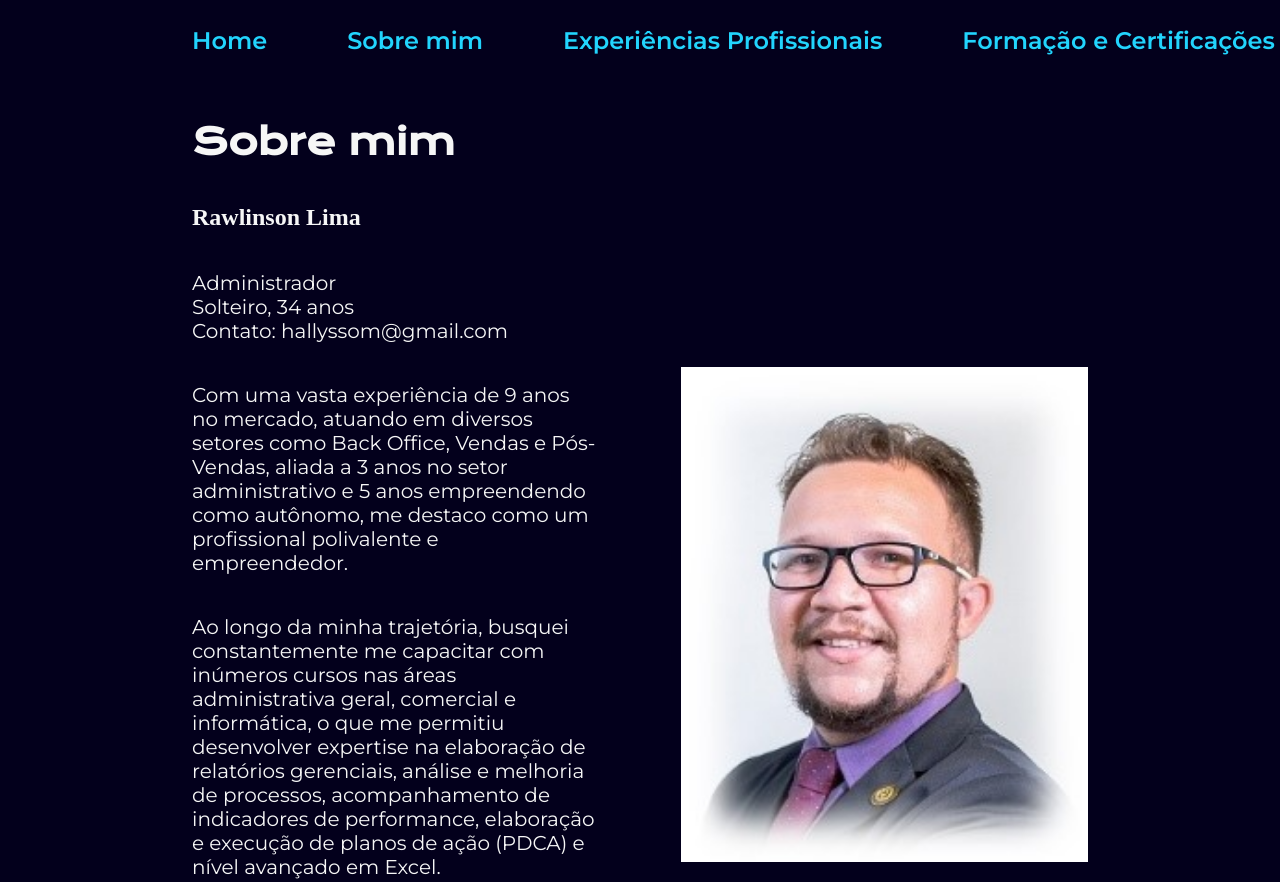
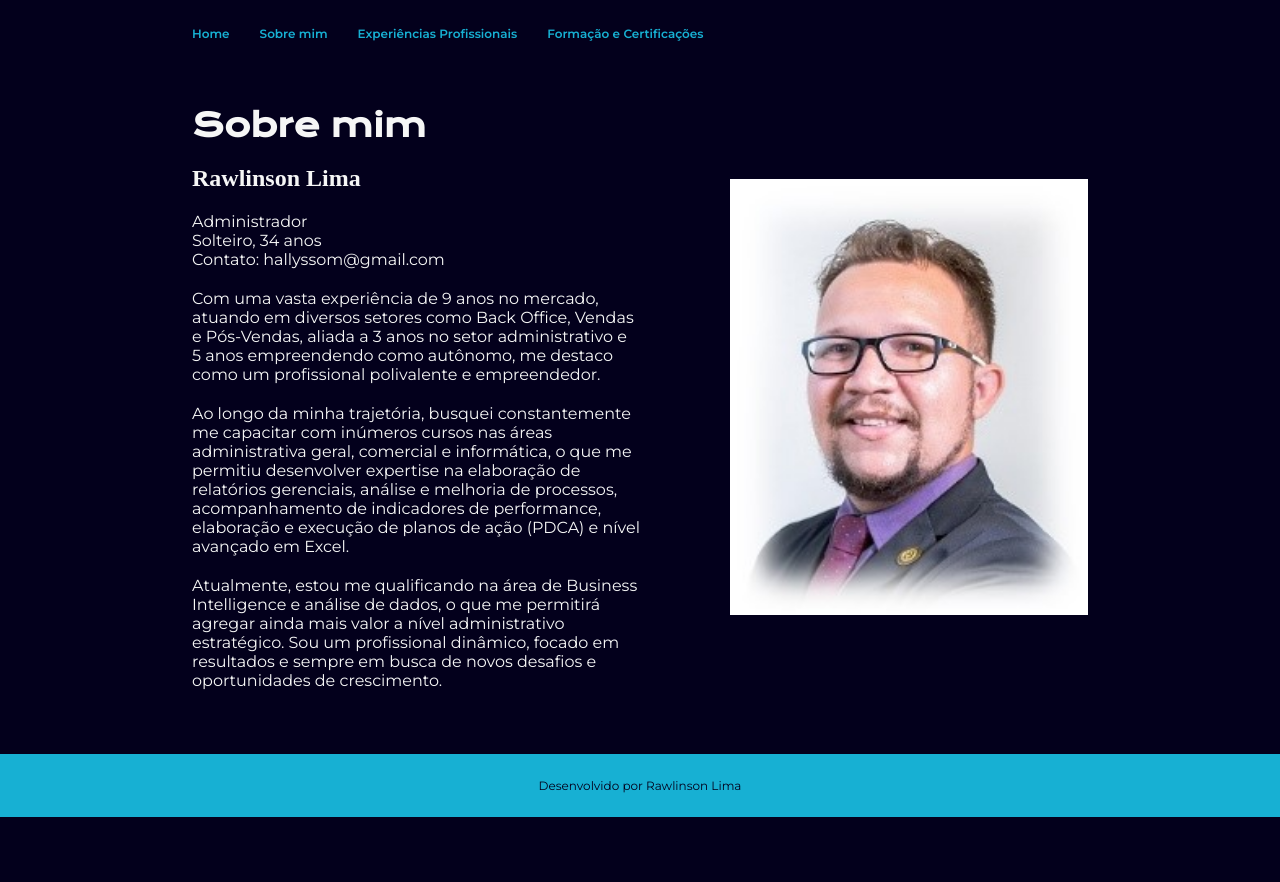
Before and after one commit to rawlinsonlima/portifolio-html, a plain HTML site: page about.html in a window 1280 px wide. Shown: the top 882 px of the page. After the commit the page ends 817 px from the top, so only its background shows below. Drawn offline with nearby package versions, Linux system fonts and the light colour scheme.

Commit message:
Update style.css

```diff
--- a/styles/style.css
+++ b/styles/style.css
@@ -3,20 +3,18 @@
 :root {
     --cor-primaria: #03001C;
     --cor-secundaria: #f6f6f6;
-    --cor-terciaria: #22d4fd;
-    --cor-hover: #301E67;
+    --cor-terciaria: #17b0d3;
+    --cor-hover: #301E66;
 
     --fonte-primaria: 'Krona One', sans-serif;
     --fonte-secundaria: 'montserrat', sans-serif;
-
 }
-
-
 
 * {
     margin: 0;
     padding: 0;
 }
+
 body {
     box-sizing: border-box;
     background-color: var(--cor-primaria);
@@ -29,12 +27,12 @@ body {
 
 .cabecalho__menu{
     display: flex;
-    gap: 80px;
+    gap: 30px;
 }
 
 .cabecalho__menu__link{
     font-family: var(--fonte-secundaria);
-    font-size: 1.5rem;
+    font-size: 0.75rem;
     font-weight: 600;
     color: var(--cor-terciaria);
     text-decoration: none;
@@ -48,28 +46,24 @@ body {
     gap: 82px;
 }
 
-
-
 .apresentacao__conteudo {
     width: 50%;
     display: flex;
     flex-direction: column;
-    gap: 40px; /* retirar se houver problema */
+    gap: 20px; /* retirar se houver problema */
 }
 
 .apresentacao__conteudo__titulo {
-    font-size: 2.25rem;
+    font-size: 2rem;
     font-family: var(--fonte-primaria);
 }
-
-
 
 .titulodestaque {
     color: var(--cor-terciaria);
 }
 
 .apresentacao__conteudo__texto {
-    font-size: 1.25rem;
+    font-size: 1rem;
     font-weight: 400;
     font-family: var(--fonte-secundaria);
 }
@@ -110,10 +104,10 @@ body {
 }
 
 .imagem__fotorawlinson{
-    border: 3px;
+    /* border: 3px; */
     /* color: var(--cor-terciaria); */
-    /* position: absolute; */
-    width: 50%;
+    position: top;
+    width: 40%;
     /* height: 564px; */
     /* left: 1119px; */
     /* top: 226px; */
@@ -125,27 +119,26 @@ body {
     background-color:var(--cor-terciaria);
     text-align: center;
     font-family: var(--fonte-secundaria);
-    font-size: 1.25rem;
+    font-size: 0.75rem;
     font-weight: 400;
-
 }
 
 .texto__curriculo{
     padding: 5% 15%;
-    display: flex;
     align-items: center;
     justify-content: space-between;
-    gap: 82px;
+    gap: 40px;
 }
 
 .titulo__jobs {
+    color: #ffffff;
     font-family: var(--fonte-secundaria);
     font-size: 0.85rem;
 }
 
 .descricao__jobs {
     font-family: var(--fonte-secundaria);
-    font-size: 0.7rem;
+    font-size: 0.75rem;
 }
 
 @media (max-width: 1200px) {
@@ -171,9 +164,11 @@ body {
     .apresentacao__conteudo {
         width: auto;
     }
-     .apresentacao__links__navegacao {
+
+    .apresentacao__links__navegacao {
         padding: 21.5px;
 
     }
 
+
 }
```
